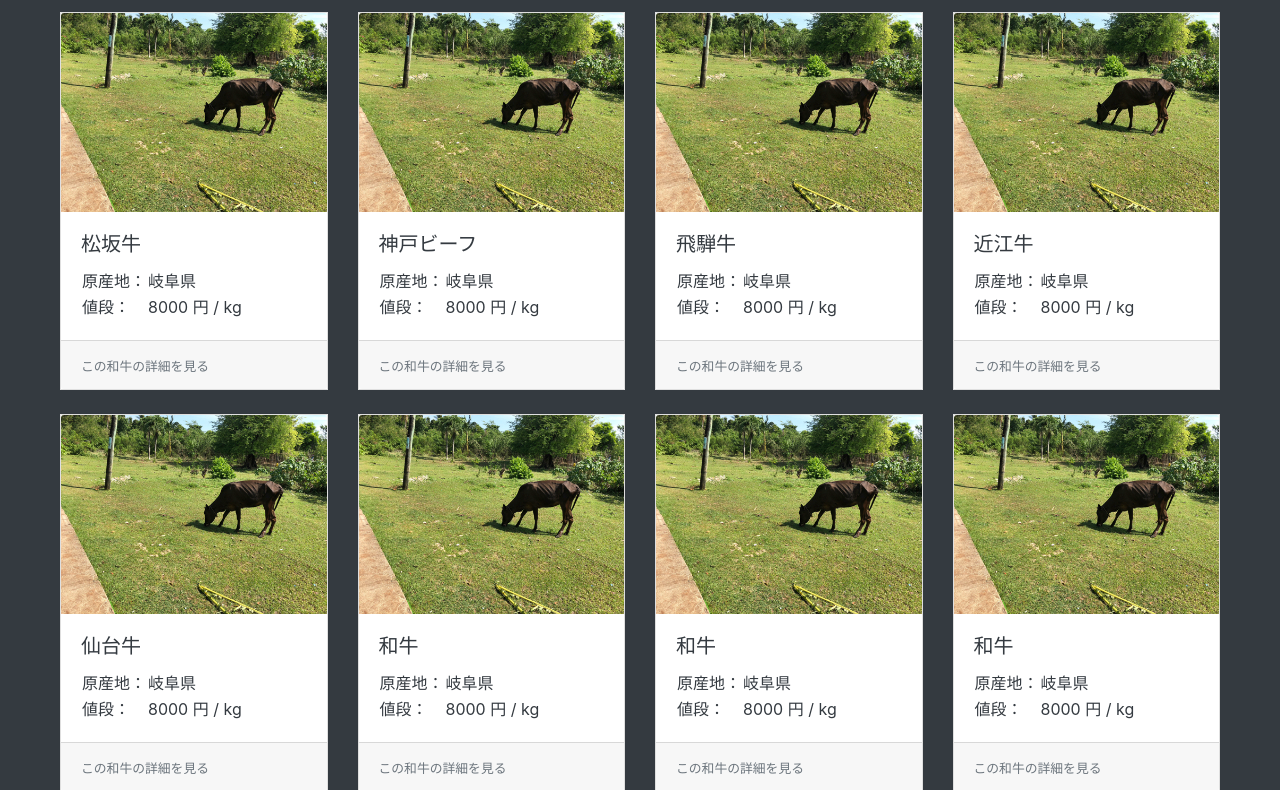
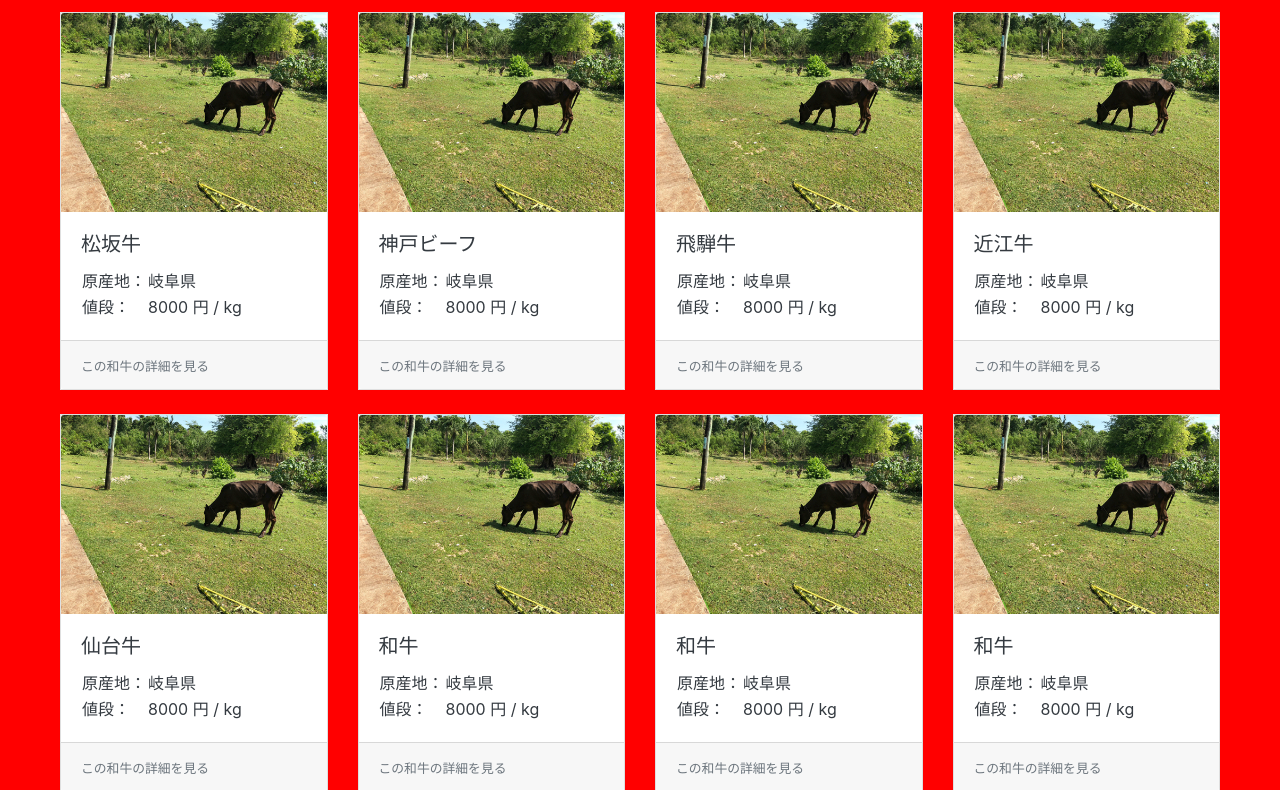
Before and after one commit to bw-shinohara/wagyu_price, a plain HTML site: page index.html in a window 1280 px wide. Shown: the part 48-838 px from the top of the page. Drawn offline with Linux system fonts and the light colour scheme.

Commit message:
背景色を赤に変えた

```diff
--- a/css/style.css
+++ b/css/style.css
@@ -1,5 +1,5 @@
 body {
-  background-color: #343a40;
+  background-color: red;
 }
 
 a {
```
